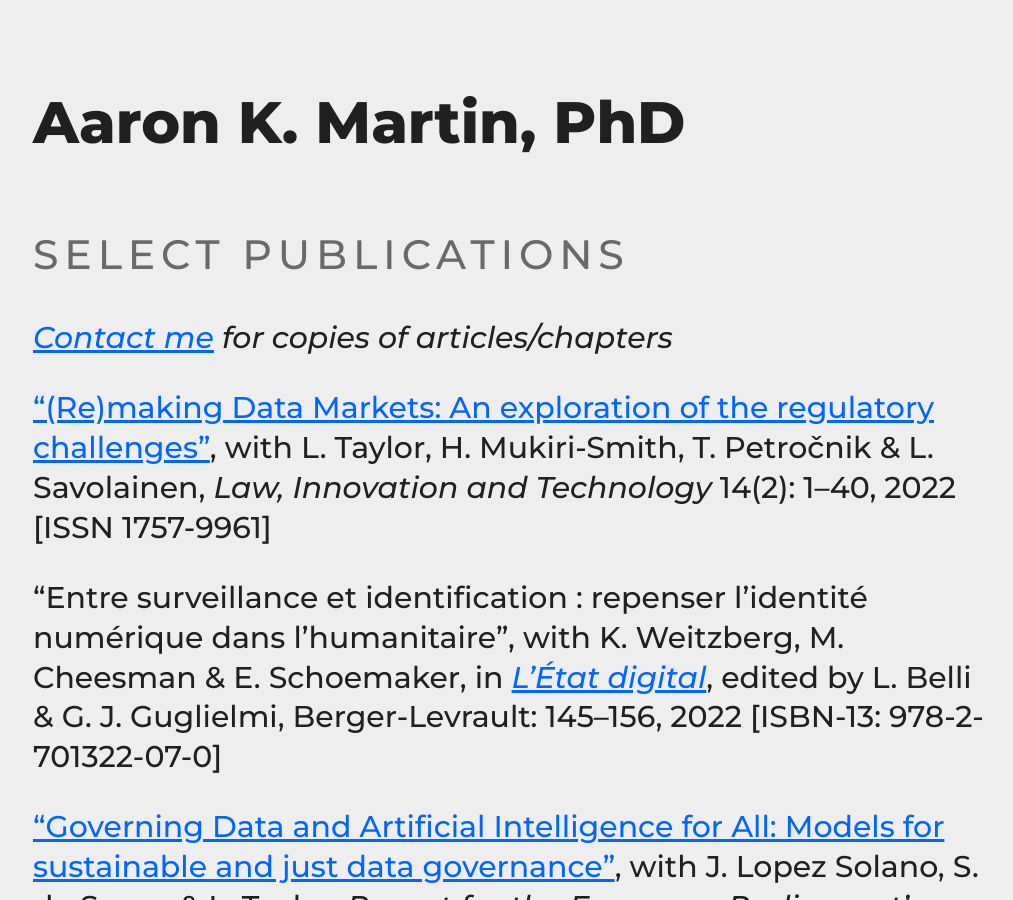
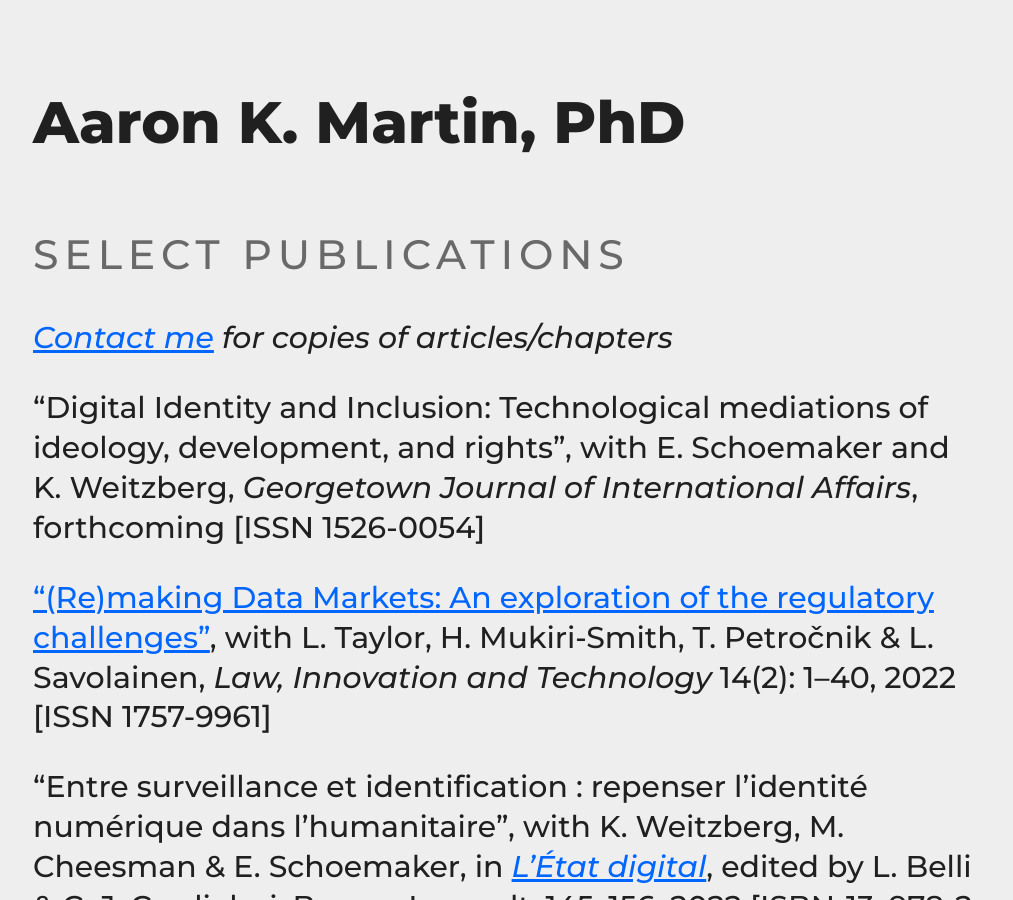
Before and after one commit to haroonalrasheed/641a, a Jekyll site: the page built from select-publications/index.md, in a window 1280 px wide and 900 px high. Shown: the whole window, without its empty margins (131-1144 px from the left). Built offline with Jekyll 4.4.1, drawn with Linux system fonts in a browser that asks for light colours; some of the changed text lies outside the part shown.

Commit message:
Update index.md

```diff
--- a/select-publications/index.md
+++ b/select-publications/index.md
@@ -6,13 +6,15 @@ title: Select Publications
 ## Select Publications
 _[Contact me](mailto:a.k.martin@uvt.nl) for copies of articles/chapters_
 
+"Digital Identity and Inclusion: Technological mediations of ideology, development, and rights", with E. Schoemaker and K. Weitzberg, _Georgetown Journal of International Affairs_, forthcoming [ISSN 1526-0054]
+
 ["(Re)making Data Markets: An exploration of the regulatory challenges"](https://doi.org/10.1080/17579961.2022.2113671), with L. Taylor, H. Mukiri-Smith, T. Petročnik & L. Savolainen, _Law, Innovation and Technology_ 14(2): 1–40, 2022 [ISSN 1757-9961]
 
 "Entre surveillance et identification : repenser l’identité numérique dans l’humanitaire", with K. Weitzberg, M. Cheesman & E. Schoemaker, in [_L’État digital_](https://www.librairie-gallimard.com/livre/9782701322070-l-etat-digital-numerisation-de-l-administration-publique-et-administration-publique-du-numerique-gilles-j-guglielmi-luca-belli-collectif/), edited by L. Belli & G. J. Guglielmi, Berger-Levrault: 145–156, 2022 [ISBN-13: 978-2-701322-07-0]
 
 ["Governing Data and Artificial Intelligence for All: Models for sustainable and just data governance"](https://www.europarl.europa.eu/stoa/en/document/EPRS_STU(2022)729533), with J. Lopez Solano, S. de Souza & L. Taylor, _Report for the European Parliament's Panel for the Future of Science and Technology_, 2022 [ISBN-13: 978-9-284696-23-9] <<featured in [The Syllabus](https://cabinet.the-syllabus.com/syllabus/Ql-TieDcIL)>>
 
-["Digital Disruption or Crisis Capitalism? Technology, power and the pandemic"](https://doi.org/10.26116/gdj-euaifund), with J. Lopez Solano, F. Ohai, S. de Souza & L. Taylor, _Tech and COVID-19 Report for the European AI Fund_, 2022 <<featured in [Nature Machine Intelligence](https://doi.org/10.1038/s42256-022-00507-2)>>
+["Digital Disruption or Crisis Capitalism? Technology, power, and the pandemic"](https://doi.org/10.26116/gdj-euaifund), with J. Lopez Solano, F. Ohai, S. de Souza & L. Taylor, _Tech and COVID-19 Report for the European AI Fund_, 2022 <<featured in [Nature Machine Intelligence](https://doi.org/10.1038/s42256-022-00507-2)>>
 
 ["Digitization and Sovereignty in Humanitarian Space: Technologies, territories, and tensions"](https://doi.org/10.1080/14650045.2022.2047468), with G. Sharma, S. de Souza, L. Taylor, B. van Eerd, S. McDonald, M. Marelli, M. Cheesman, S. Scheel & H. Dijstelbloem, _Geopolitics_: 1–36, 2022 [ISSN 1557-3028]
 
```
